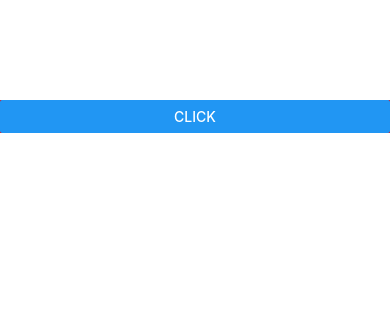
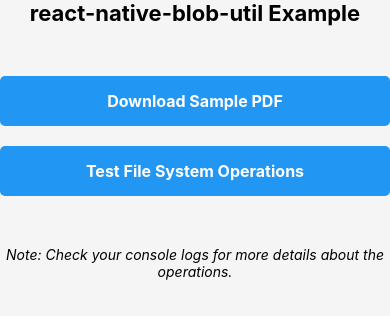
Before and after one commit to kiran328/mycaapp, a React Native app: screen / in a window 390 px wide. Shown: the top 316 px of the page. Built offline with nearby package versions, Linux system fonts and the light colour scheme.

Commit message:
rn fetch blob installed

```diff
--- a/App.js
+++ b/App.js
@@ -1,31 +1,186 @@
-import React from 'react';
-import { Alert, View } from 'react-native';
-import {Button} from 'react-native';
-import PushNotification from "react-native-push-notification";
+import React, { useState } from 'react';
+import {
+  View,
+  Text,
+  TouchableOpacity,
+  StyleSheet,
+  Image,
+  SafeAreaView,
+  ActivityIndicator
+} from 'react-native';
+import RNFetchBlob from 'react-native-blob-util';
 
+const BlobExample = () => {
+  const [loading, setLoading] = useState(false);
+  const [downloadPath, setDownloadPath] = useState(null);
+  const [error, setError] = useState(null);
 
+  // Example PDF URL
+  const samplePdfUrl = 'https://www.w3.org/WAI/ER/tests/xhtml/testfiles/resources/pdf/dummy.pdf';
 
+  const downloadFile = async () => {
+    setLoading(true);
+    setError(null);
 
-export default function App() {
+    try {
+      // Get directory path for downloads
+      const dirs = RNFetchBlob.fs.dirs;
+      const filePath = `${dirs.DownloadDir}/test-file-${Date.now()}.pdf`;
 
+      // Download the file
+      const res = await RNFetchBlob.config({
+        fileCache: true,
+        addAndroidDownloads: {
+          useDownloadManager: true,
+          notification: true,
+          path: filePath,
+          description: 'File download using react-native-blob-util',
+        },
+      }).fetch('GET', samplePdfUrl);
 
-		function pushNotif(){
-  PushNotification.createChannel(
-    {
-      channelId: "specialid", // (required)
-      channelName: "Special messasge", // (required)
-      channelDescription: "Notification for special message", // (optional) default: undefined.
-      importance: 4, // (optional) default: 4. Int value of the Android notification importance
-      vibrate: true, // (optional) default: true. Creates the default vibration patten if true.
-    },
-    (created) => console.log(`createChannel returned '${created}'`) // (optional) callback returns whether the channel was created, false means it already existed.
+      console.log('File downloaded to:', res.path());
+      setDownloadPath(res.path());
+      setLoading(false);
+    } catch (err) {
+      console.error('Download failed:', err);
+      setError(`Download failed: ${err.message}`);
+      setLoading(false);
+    }
+  };
+
+  const checkFileSystem = async () => {
+    setLoading(true);
+    setError(null);
+
+    try {
+      // List files in the documents directory
+      const dirs = RNFetchBlob.fs.dirs;
+      const files = await RNFetchBlob.fs.ls(dirs.DocumentDir);
+      console.log('Files in document directory:', files);
+
+      // Create a test file
+      const testFilePath = `${dirs.DocumentDir}/test-file-${Date.now()}.txt`;
+      await RNFetchBlob.fs.writeFile(testFilePath, 'This is a test file created with react-native-blob-util', 'utf8');
+
+      // Read the file back
+      const content = await RNFetchBlob.fs.readFile(testFilePath, 'utf8');
+      console.log('File content:', content);
+
+      setDownloadPath(testFilePath);
+      setLoading(false);
+    } catch (err) {
+      console.error('File system operation failed:', err);
+      setError(`File system operation failed: ${err.message}`);
+      setLoading(false);
+    }
+  };
+
+  return (
+    <SafeAreaView style={styles.container}>
+      <Text style={styles.title}>react-native-blob-util Example</Text>
+
+      <View style={styles.buttonContainer}>
+        <TouchableOpacity style={styles.button} onPress={downloadFile}>
+          <Text style={styles.buttonText}>Download Sample PDF</Text>
+        </TouchableOpacity>
+
+        <TouchableOpacity style={styles.button} onPress={checkFileSystem}>
+          <Text style={styles.buttonText}>Test File System Operations</Text>
+        </TouchableOpacity>
+      </View>
+
+      {loading && (
+        <View style={styles.loadingContainer}>
+          <ActivityIndicator size="large" color="#0000ff" />
+          <Text style={styles.loadingText}>Processing...</Text>
+        </View>
+      )}
+
+      {error && (
+        <View style={styles.errorContainer}>
+          <Text style={styles.errorText}>{error}</Text>
+        </View>
+      )}
+
+      {downloadPath && !loading && !error && (
+        <View style={styles.resultContainer}>
+          <Text style={styles.successText}>Operation Successful!</Text>
+          <Text style={styles.pathText}>Path: {downloadPath}</Text>
+        </View>
+      )}
+
+      <Text style={styles.note}>
+        Note: Check your console logs for more details about the operations.
+      </Text>
+    </SafeAreaView>
   );
-  PushNotification.localNotification({
-    channelId:'specialid', //his must be same with channelid in createchannel
-    title:'hello',
-    message:'test message'
-  })
- }
+};
 
-  return <View style={{ marginTop: 100, backgroundColor: "red" }}><Button  onPress={pushNotif} title="click" /></View>
-}
+const styles = StyleSheet.create({
+  container: {
+    flex: 1,
+    padding: 20,
+    backgroundColor: '#f5f5f5',
+  },
+  title: {
+    fontSize: 22,
+    fontWeight: 'bold',
+    marginBottom: 20,
+    textAlign: 'center',
+  },
+  buttonContainer: {
+    marginVertical: 20,
+  },
+  button: {
+    backgroundColor: '#2196F3',
+    padding: 15,
+    borderRadius: 5,
+    marginVertical: 10,
+    alignItems: 'center',
+  },
+  buttonText: {
+    color: 'white',
+    fontWeight: 'bold',
+    fontSize: 16,
+  },
+  loadingContainer: {
+    alignItems: 'center',
+    marginVertical: 20,
+  },
+  loadingText: {
+    marginTop: 10,
+    fontSize: 16,
+  },
+  resultContainer: {
+    backgroundColor: '#e8f5e9',
+    padding: 15,
+    borderRadius: 5,
+    marginVertical: 20,
+  },
+  successText: {
+    fontSize: 18,
+    fontWeight: 'bold',
+    color: '#2e7d32',
+    marginBottom: 10,
+  },
+  pathText: {
+    fontSize: 14,
+  },
+  errorContainer: {
+    backgroundColor: '#ffebee',
+    padding: 15,
+    borderRadius: 5,
+    marginVertical: 20,
+  },
+  errorText: {
+    color: '#c62828',
+    fontSize: 16,
+  },
+  note: {
+    marginTop: 20,
+    fontStyle: 'italic',
+    textAlign: 'center',
+  },
+});
+
+export default BlobExample;
--- a/package.json
+++ b/package.json
@@ -40,7 +40,7 @@
     "posthog-react-native": "^3.11.2",
     "react": "19.0.0",
     "react-native": "0.78.0",
-    "react-native-blob-util": "^0.21.2",
+    "react-native-blob-util": "0.19.9",
     "react-native-calendars": "^1.1310.0",
     "react-native-chart-kit": "^6.12.0",
     "react-native-device-info": "^14.0.4",
```
Also changed, not shown: 2 other files (tests, documents, lock files or other folders).
